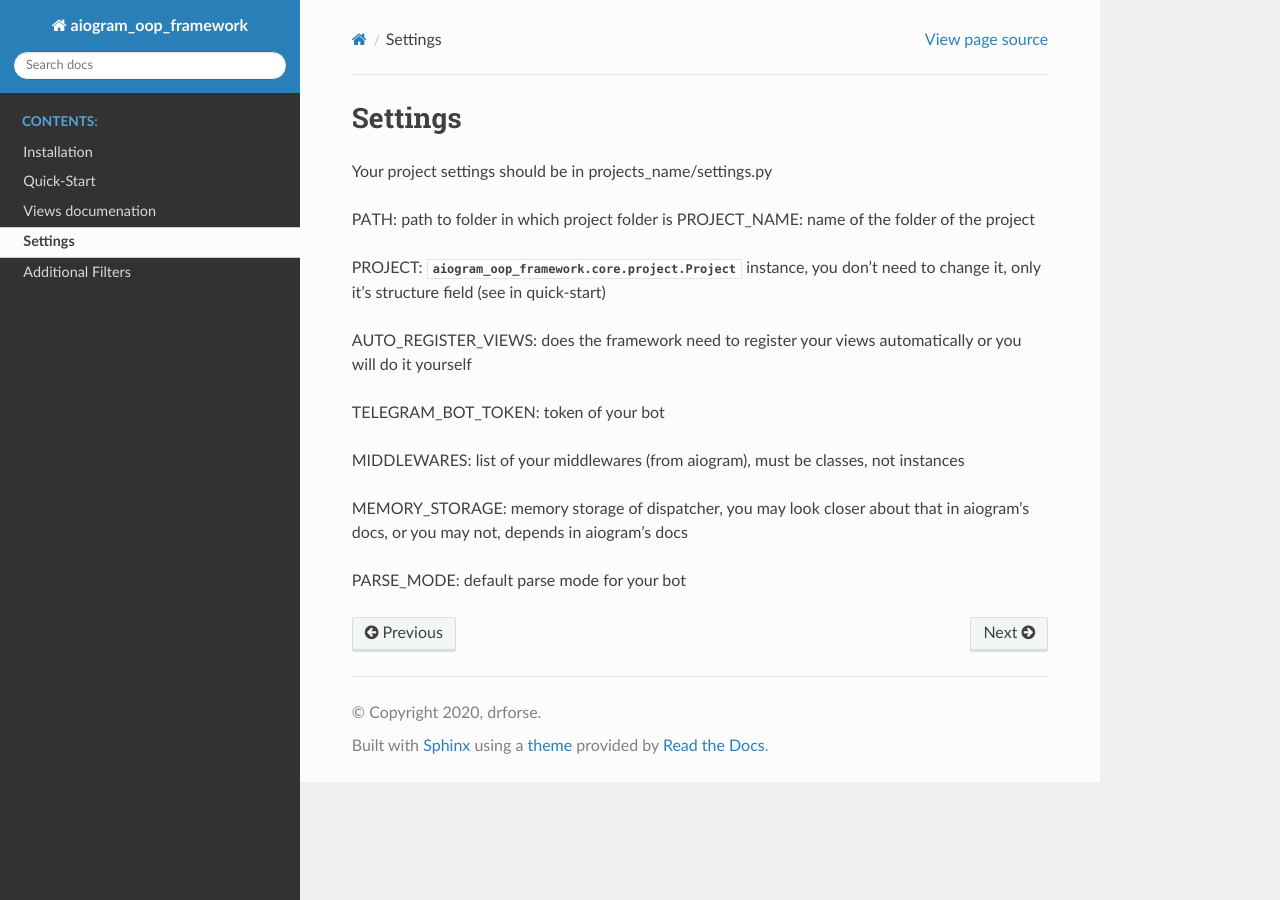
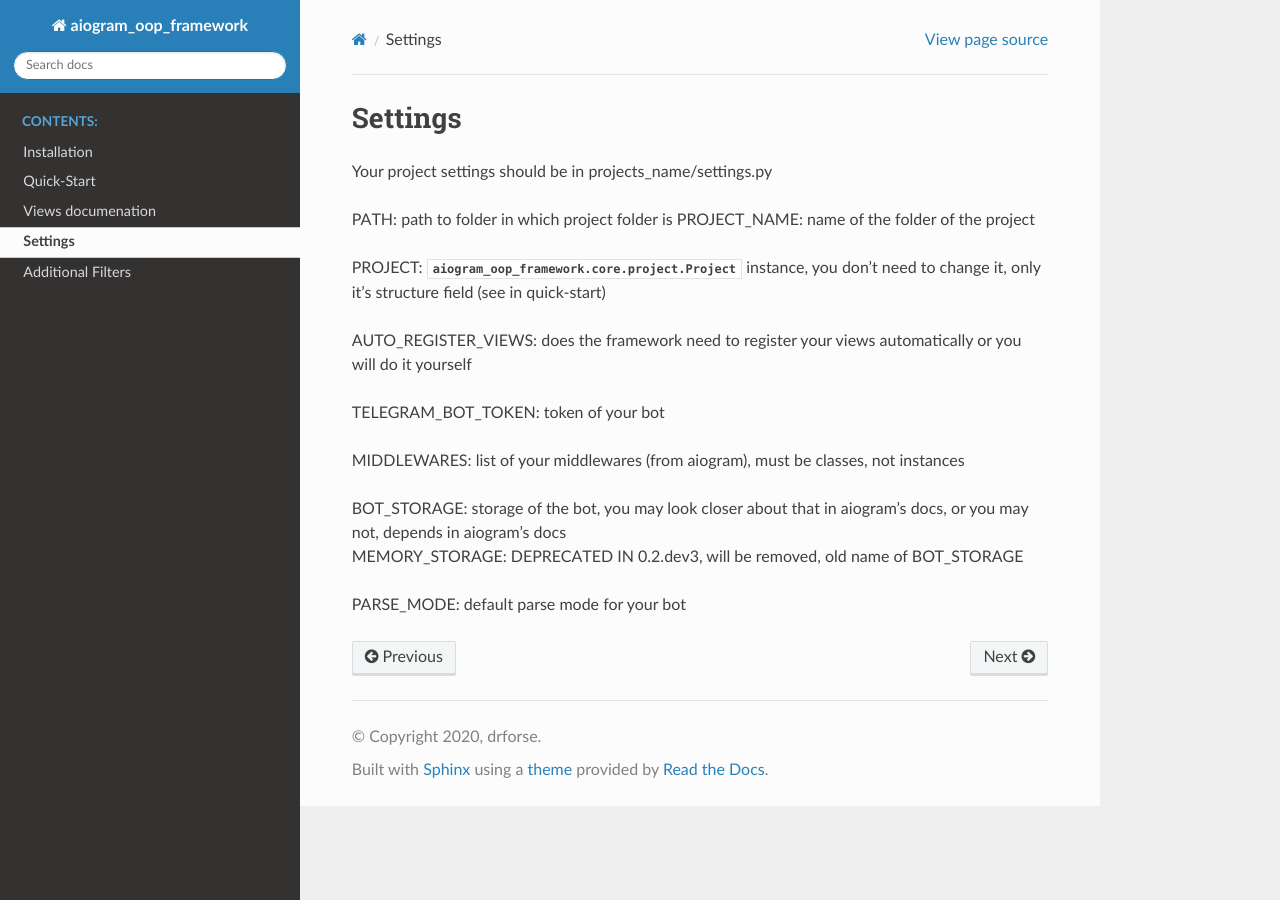
Before and after one commit to drforse/aiogram_oop_framework, a Sphinx documentation site: the page built from docs/source/settings.rst, in a window 1280 px wide. Built offline with Sphinx 7.4.7 and the Read the Docs theme 2.0.0, drawn with Linux system fonts in a browser that asks for light colours.

Commit message:
update docs

```diff
--- a/docs/source/settings.rst
+++ b/docs/source/settings.rst
@@ -14,6 +14,7 @@ TELEGRAM_BOT_TOKEN: token of your bot
 
 MIDDLEWARES: list of your middlewares (from aiogram), must be classes, not instances
 
-MEMORY_STORAGE: memory storage of dispatcher, you may look closer about that in aiogram's docs, or you may not, depends in aiogram's docs
+| BOT_STORAGE: storage of the bot, you may look closer about that in aiogram's docs, or you may not, depends in aiogram's docs
+| MEMORY_STORAGE: DEPRECATED IN 0.2.dev3, will be removed, old name of BOT_STORAGE
 
 PARSE_MODE: default parse mode for your bot
```
